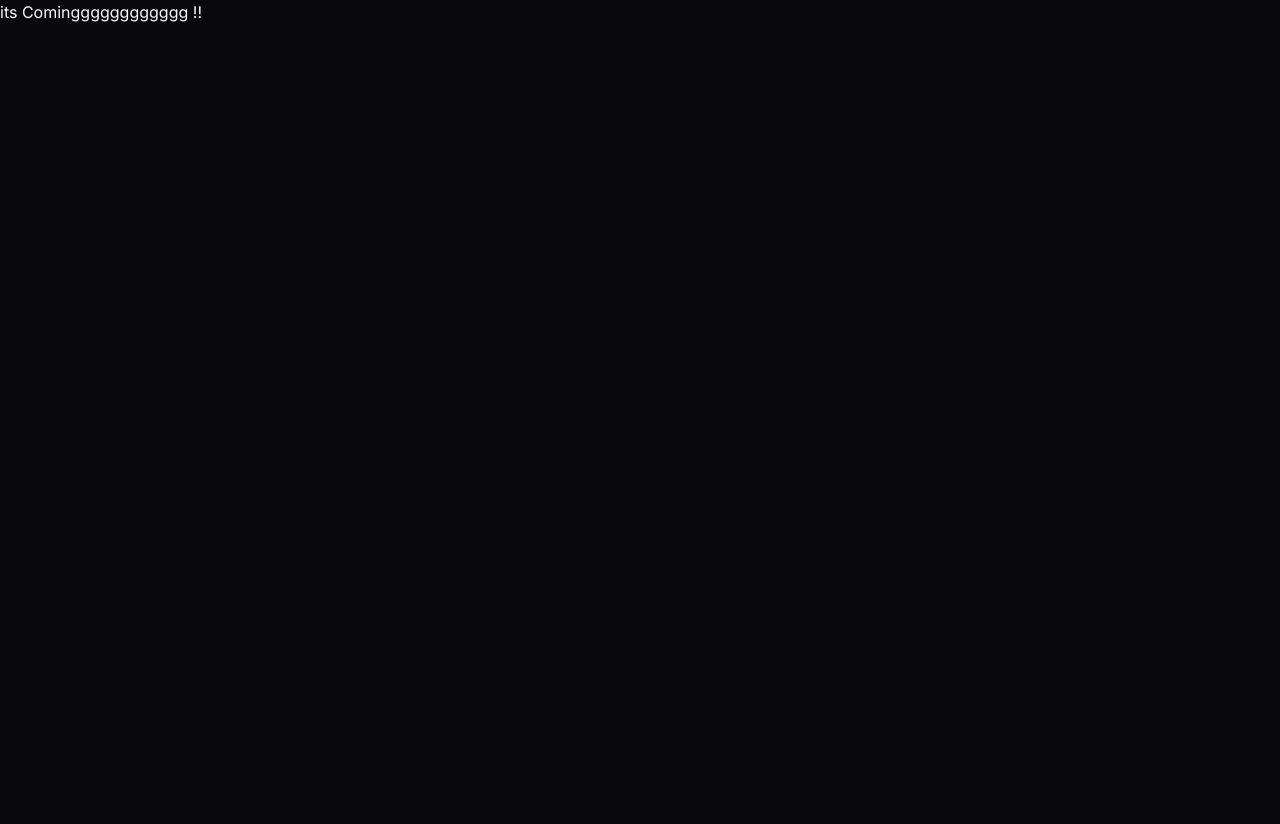
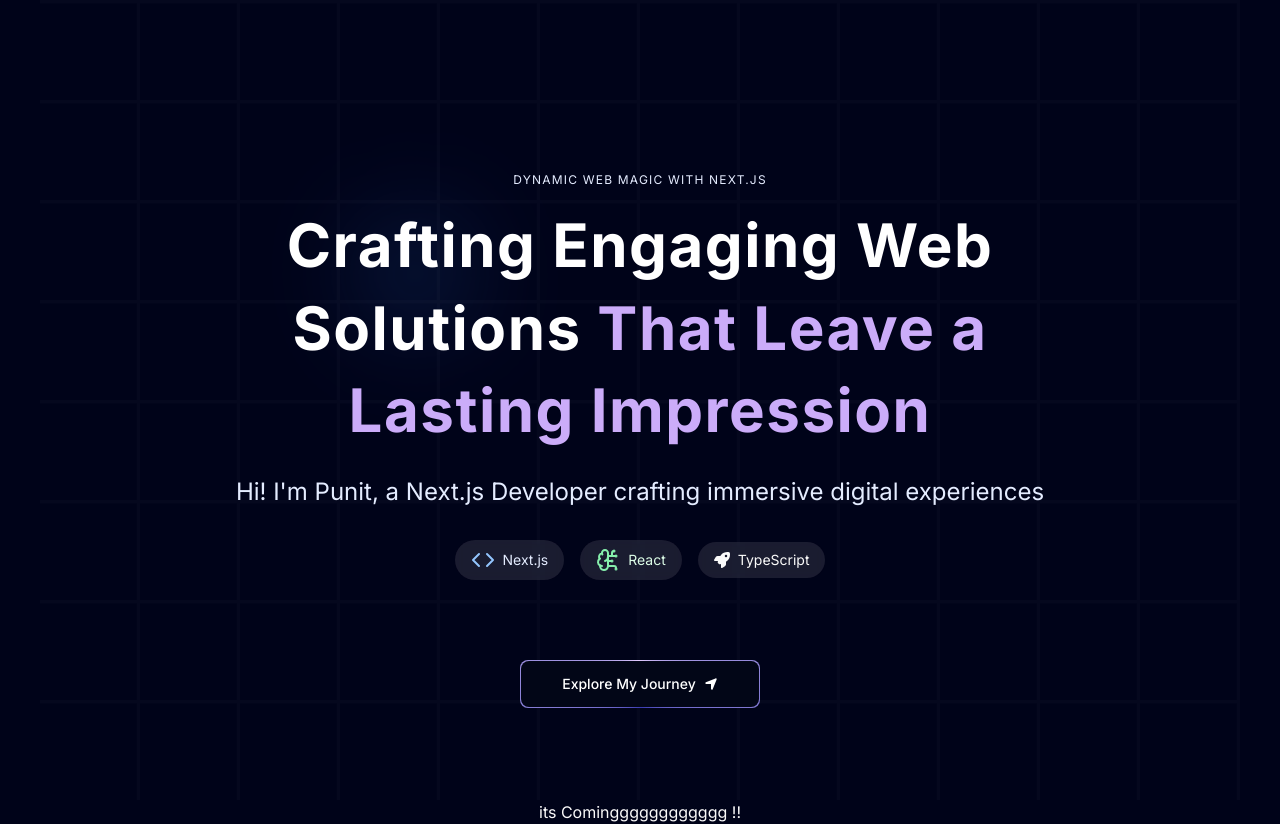
Before and after one commit to flywithpunitt/Punit.developer, a Next.js app: page / in a window 1280 px wide. Before the commit the page ends 800 px from the top, so only its background shows below. Built offline with nearby package versions, Linux system fonts and the light colour scheme.

Commit message:
new changes

```diff
--- a/app/page.tsx
+++ b/app/page.tsx
@@ -1,8 +1,13 @@
 "use client";
+
+import { navItems } from "@/data";
+
+import Hero from "@/components/Hero";
 
 const Home = () => {
   return (
-    <main>
+    <main className="relative bg-black-100 flex justify-center items-center flex-col overflow-hidden mx-auto sm:px-10 px-5">
+              <Hero />
       <h1>its Comingggggggggggg !!</h1>
     </main>
   );
```
